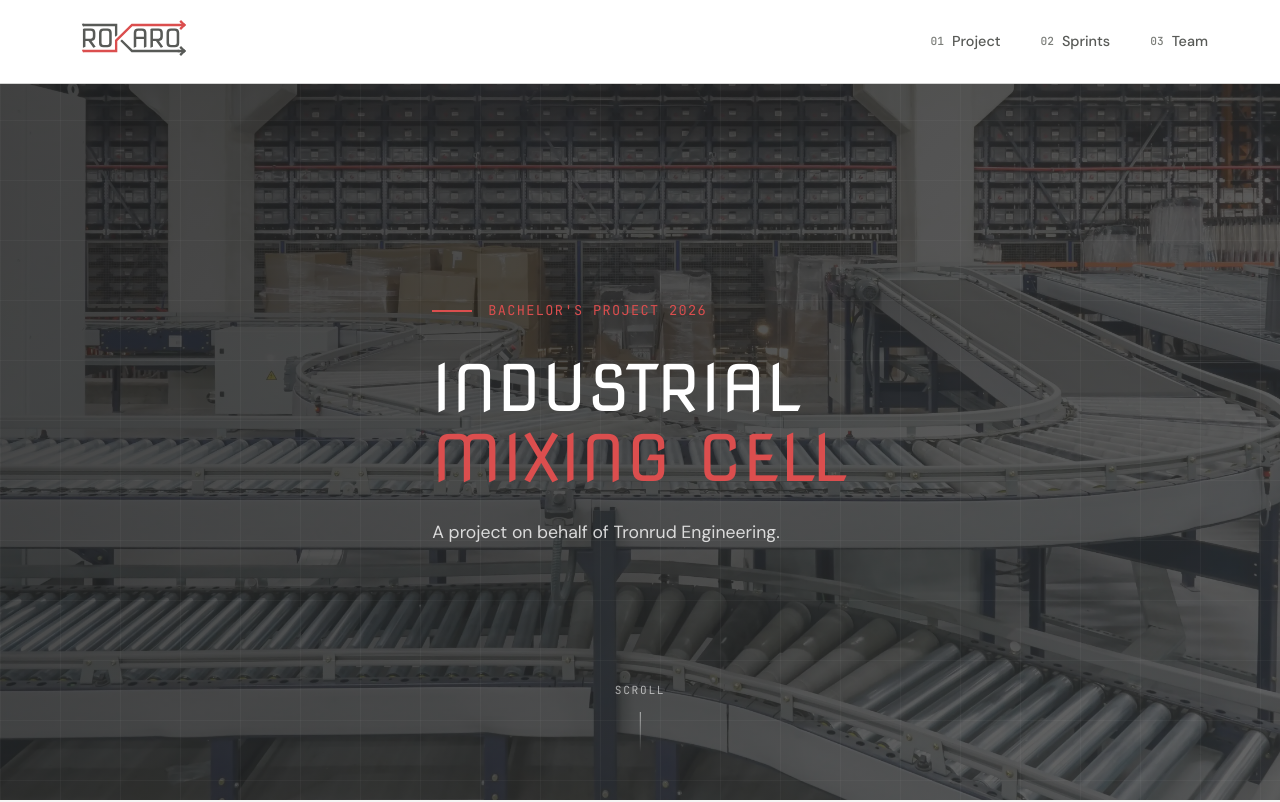
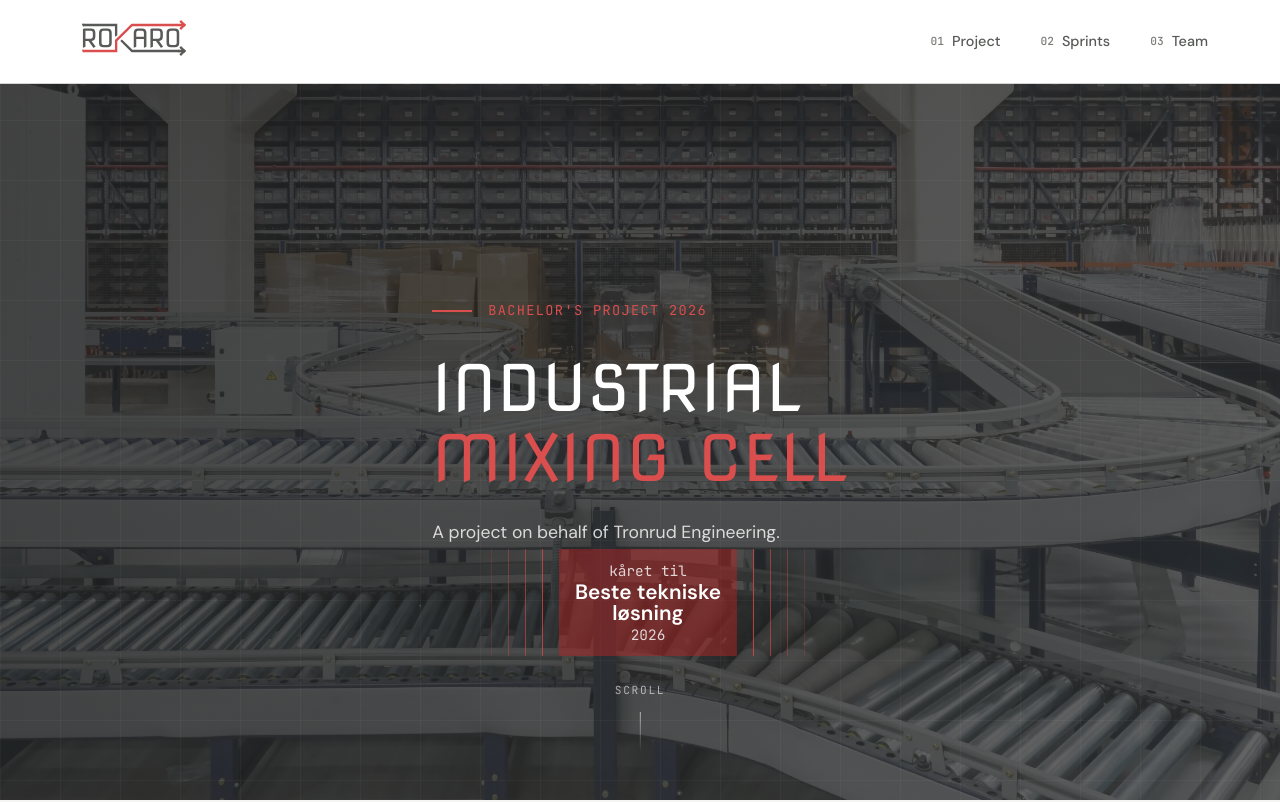
Before and after one commit to RokaroUSN/frontpage, a Vue app: page /#/ in a window 1280 px wide. Shown: the top 802 px of the page. Built offline with nearby package versions, Linux system fonts and the light colour scheme.

Commit message:
set up the styling for the award

```diff
--- a/src/components/HeroSection.vue
+++ b/src/components/HeroSection.vue
@@ -18,11 +18,25 @@
       <p class="hero-subtitle">
         A project on behalf of Tronrud Engineering.
       </p>
+
 <!--      <div class="hero-tags">
         <span class="tag mono">Automation</span>
         <span class="tag mono">Robotics</span>
         <span class="tag mono">Production</span>
       </div>-->
+    </div>
+    <div class="hero-awards">
+      <div class="deco fade-in">
+        <div v-for="i in 4" style="" :style="{opacity: (100-20*i)+'%'}"></div>
+      </div>
+      <div>
+        <div class="award-intro">kåret til</div>
+        <div class="award-text">Beste tekniske <br/> løsning</div>
+        <div class="award-outro">2026</div>
+      </div>
+      <div class="deco fade-out">
+        <div v-for="i in 4" style="" :style="{opacity: (100-20*i)+'%'}"></div>
+      </div>
     </div>
     <div class="hero-scroll">
       <span class="mono">Scroll</span>
@@ -112,6 +126,69 @@
     animation: slideIn 0.8s ease 0.6s both;
   }
 
+  &-awards {
+    text-align: center;
+    display: flex;
+    flex-direction: row;
+    position: absolute;
+    bottom: 9rem;
+    left: 50%;
+    transform: translateX(-50%);
+    z-index: 4;
+
+
+
+    .deco {
+      display: flex;
+      flex-direction: row;
+      align-items: stretch;
+      gap: 1rem;
+      margin-left: 1rem;
+      &>* {
+        border-left: solid 1px var(--color-primary);
+        transition: border-left ease-in-out 50ms;
+      }
+      &.fade-in {
+        flex-direction: row-reverse;
+        margin-right: 1rem;
+      }
+    }
+
+    &:hover .deco {
+      &>* {
+        border-left: solid 3px var(--color-primary);
+      }
+    }
+
+    & > *:not(.deco) {
+      background: rgb(182 36 36 / 0.48);
+      //border: 1px solid rgb(255 0 0 / 0.65);
+      color: white;
+      width: auto;
+      padding: 0.6rem 1rem;
+      cursor: pointer;
+      user-select: none;
+
+      .award-intro {
+        font-family: var(--font-mono);
+        opacity: 0.8;
+        font-size: 0.9rem;
+      }
+
+      .award-text {
+        font-size: 1.3rem;
+        line-height: 1;
+        font-weight: 600;
+      }
+
+      .award-outro {
+        font-family: var(--font-mono);
+        opacity: 0.8;
+        font-size: 0.9rem;
+      }
+    }
+  }
+
   &-tags {
     display: flex;
     gap: 0.75rem;
--- a/src/style.css
+++ b/src/style.css
@@ -2,6 +2,7 @@
   --color-primary: #db4e4e;
   --color-primary-dark: #b83d3d;
   --color-primary-light: #e87070;
+  --color-secondary: #494b49;
   --color-text: #585a57;
   --color-text-light: #7a7c78;
   --color-white: #ffffff;
```
